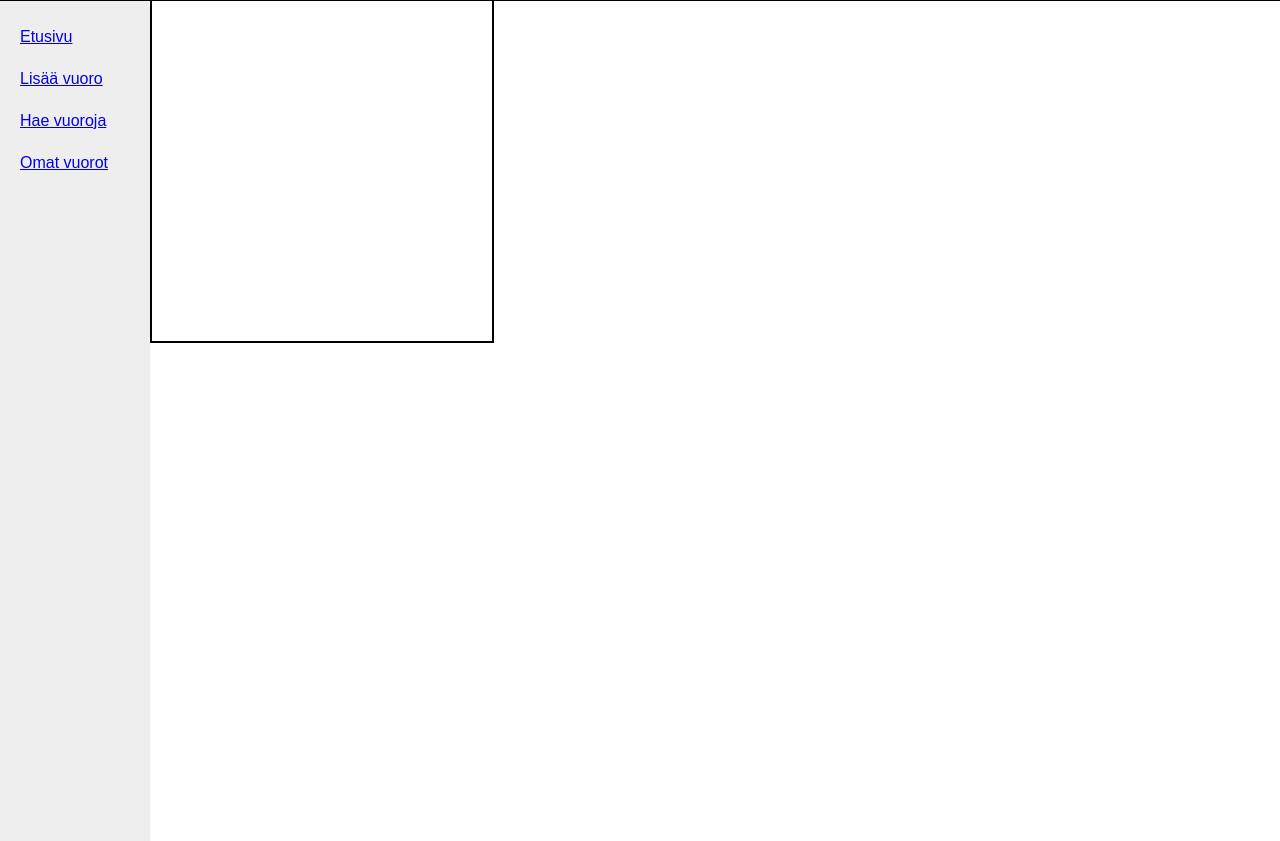
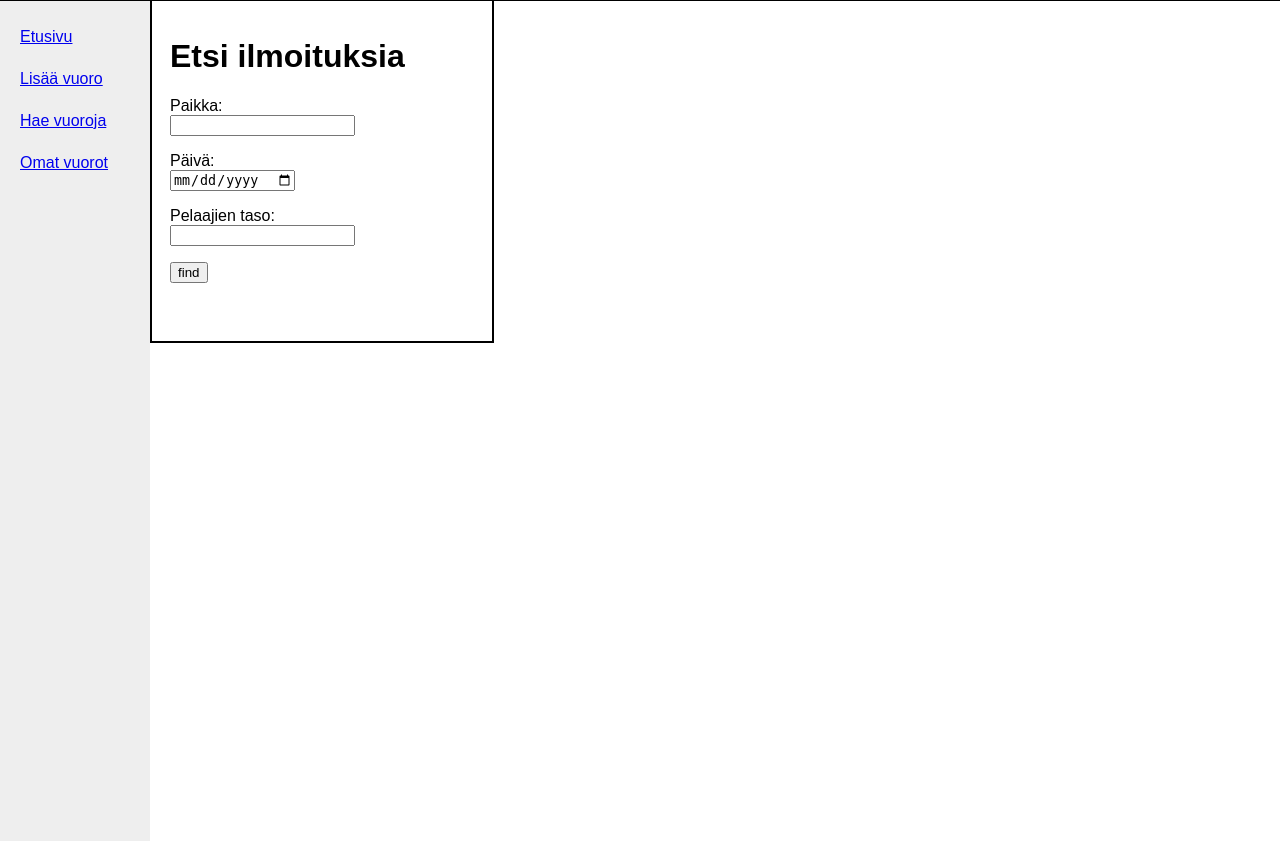
Before and after one commit to Mode-e/tikawe-sovellus, a Flask app: page /search in a window 1280 px wide. Shown: the part 73-914 px from the top of the page. Run offline with Flask 3, Linux system fonts and the light colour scheme.

Commit message:
Add search page

```diff
--- a/templates/search.html
+++ b/templates/search.html
@@ -1,4 +1,23 @@
 {% extends "layout.html" %}
+
 {% block content %}
 
+    <h1>Etsi ilmoituksia</h1>
+
+    <form action="/create" method="post">
+        <p>
+        Paikka: <br />
+        <input type="text" name="Location" />
+        </p>
+        <p>
+        Päivä: <br />
+        <input type="date" name="Day" />
+        </p>
+        <p>
+        Pelaajien taso: <br />
+        <input type="text" name="Skill_level" />
+        </p>
+        <input type="submit" value="find" />
+    </form>
+
 {% endblock %}
```
